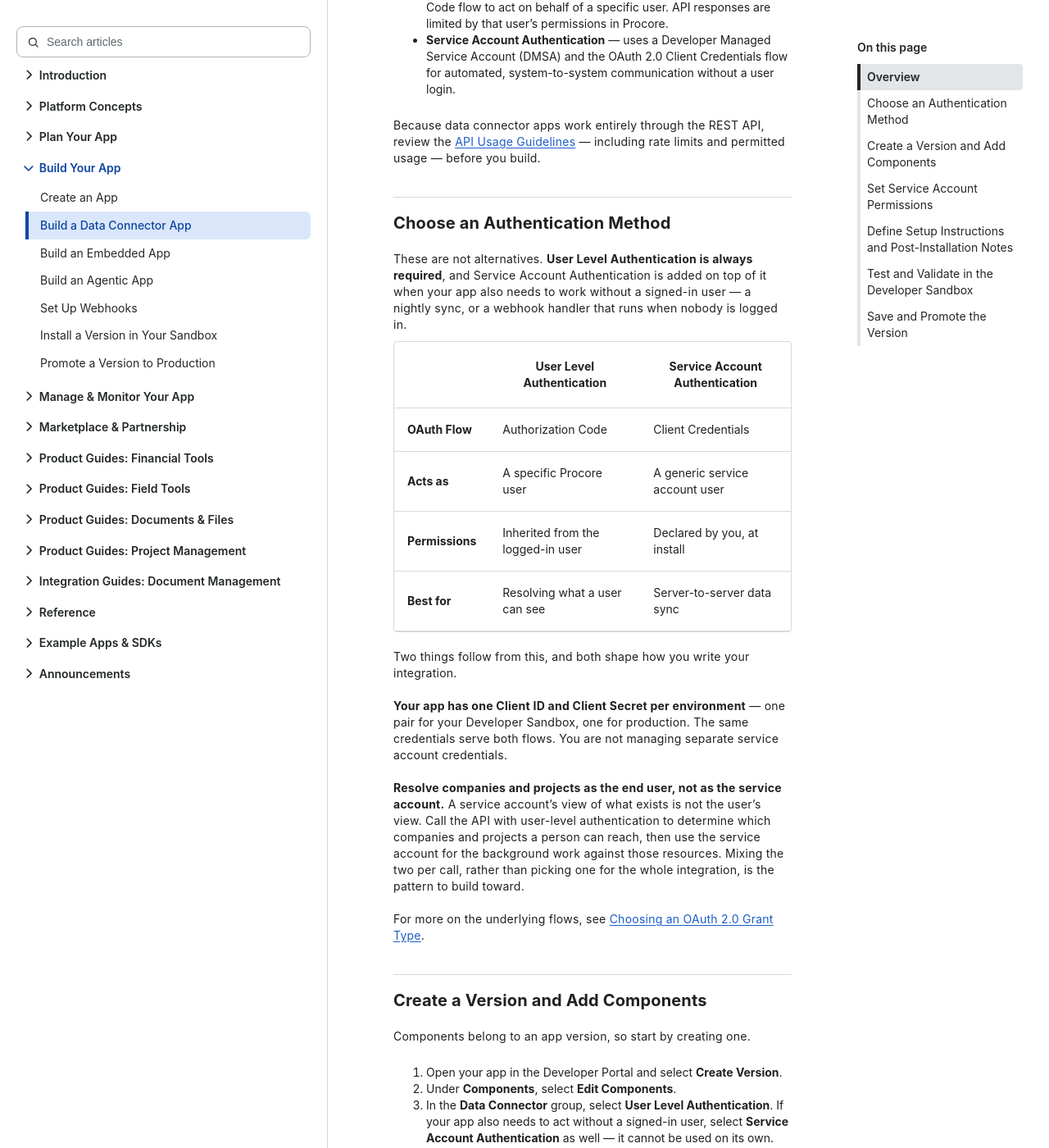
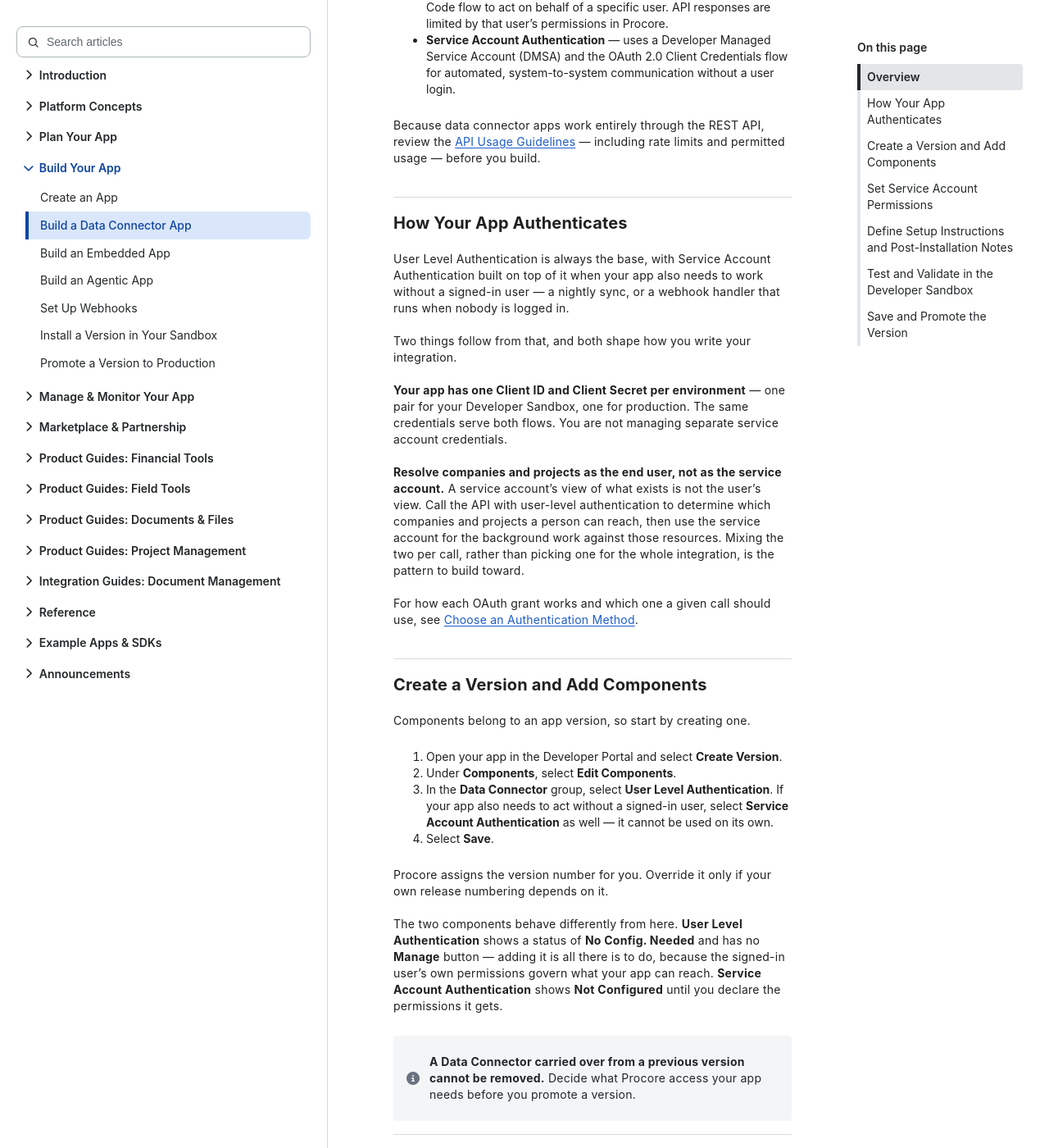
Before and after one commit to procore/documentation, a Jekyll site: the page built from building_applications/building_data_connection_apps.md, in a window 1280 px wide and 1400 px high, scrolled down 567 px. Shown: the whole window at 82% size. Built offline with Jekyll 4.4.1, drawn with Linux system fonts in a browser that asks for light colours; comment, search, counter and statistics services are not loaded.

Commit message:
docs: separate the Data Connector auth section from the grant type page
The section was titled "Choose an Authentication Method", which is the
literal page title of /oauth-choose-grant-type, and carried a
comparison table covering the same ground as that page's decision
matrix. Two pages were answering the same question under the same name.

Splits them by job. The grant type page keeps the comparison: what each
grant is, how the flows work, which one a scenario calls for. The build
page keeps only what is specific to assembling a Data Connector app -
that User Level Authentication is the base and Service Account builds
on it, the single credential pair per environment, and resolving
companies and projects as the user before syncing as the service
account. Renamed to "How Your App Authenticates" and the duplicate
table is dropped.

Also rewrites the opening line. "These are not alternatives" asked the
reader to work out what the alternatives were before the sentence made
sense.

Co-Authored-By: Claude Opus 5 <noreply@anthropic.com>

```diff
--- a/building_applications/building_data_connection_apps.md
+++ b/building_applications/building_data_connection_apps.md
@@ -18,23 +18,16 @@ Because data connector apps work entirely through the REST API, review the [API
 <br><br>
 
 ***
-## Choose an Authentication Method
-These are not alternatives. **User Level Authentication is always required**, and Service Account Authentication is added on top of it when your app also needs to work without a signed-in user — a nightly sync, or a webhook handler that runs when nobody is logged in.
+## How Your App Authenticates
+User Level Authentication is always the base, with Service Account Authentication built on top of it when your app also needs to work without a signed-in user — a nightly sync, or a webhook handler that runs when nobody is logged in.
 
-| | User Level Authentication | Service Account Authentication |
-| --- | --- | --- |
-| **OAuth Flow** | Authorization Code | Client Credentials |
-| **Acts as** | A specific Procore user | A generic service account user |
-| **Permissions** | Inherited from the logged-in user | Declared by you, at install |
-| **Best for** | Resolving what a user can see | Server-to-server data sync |
-
-Two things follow from this, and both shape how you write your integration.
+Two things follow from that, and both shape how you write your integration.
 
 **Your app has one Client ID and Client Secret per environment** — one pair for your Developer Sandbox, one for production. The same credentials serve both flows. You are not managing separate service account credentials.
 
 **Resolve companies and projects as the end user, not as the service account.** A service account's view of what exists is not the user's view. Call the API with user-level authentication to determine which companies and projects a person can reach, then use the service account for the background work against those resources. Mixing the two per call, rather than picking one for the whole integration, is the pattern to build toward.
 
-For more on the underlying flows, see [Choosing an OAuth 2.0 Grant Type]({{ site.url }}{{ site.baseurl }}{% link oauth/oauth_choose_grant_type.md %}).
+For how each OAuth grant works and which one a given call should use, see [Choose an Authentication Method]({{ site.url }}{{ site.baseurl }}{% link oauth/oauth_choose_grant_type.md %}).
 <br><br>
 
 ***
```
